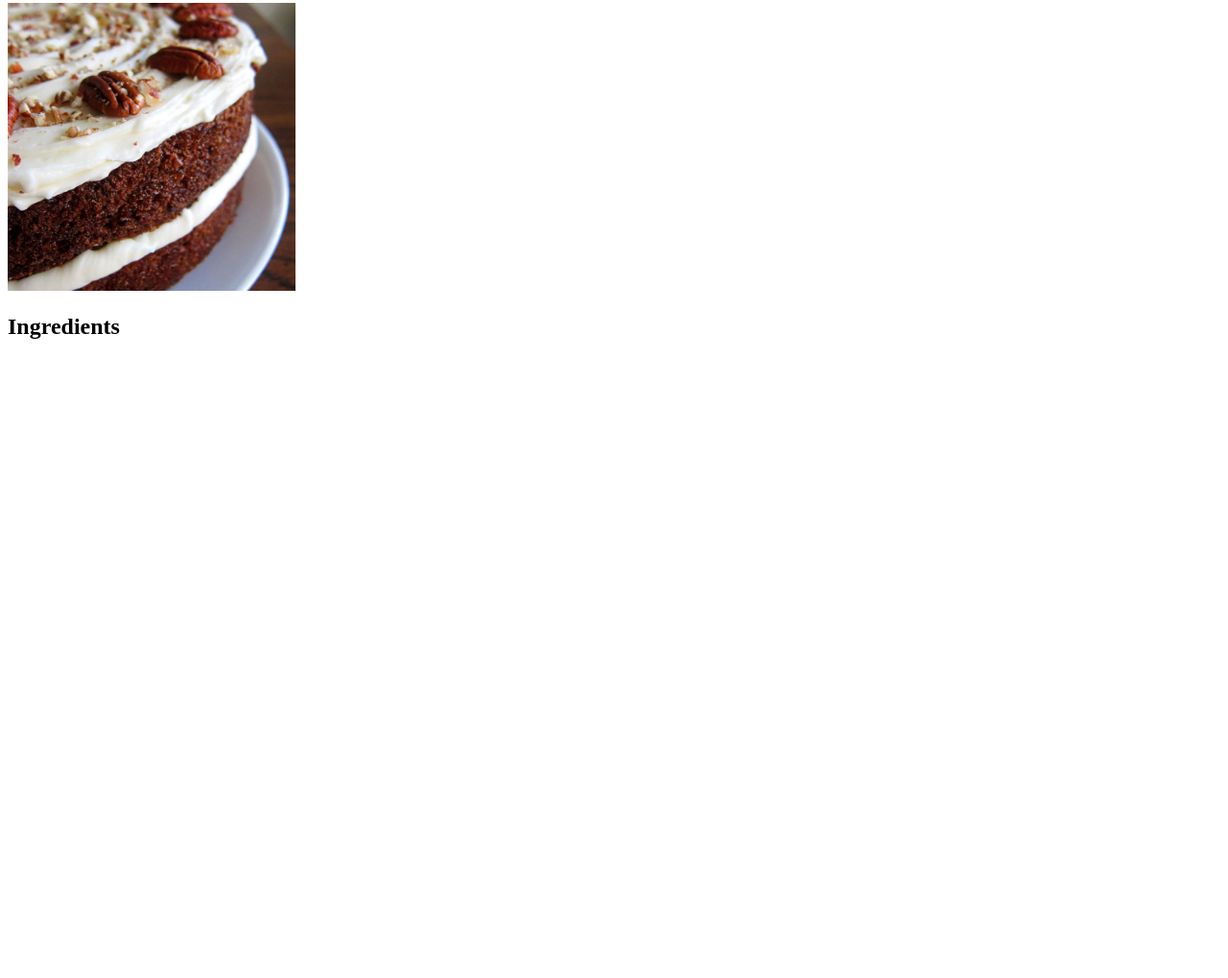
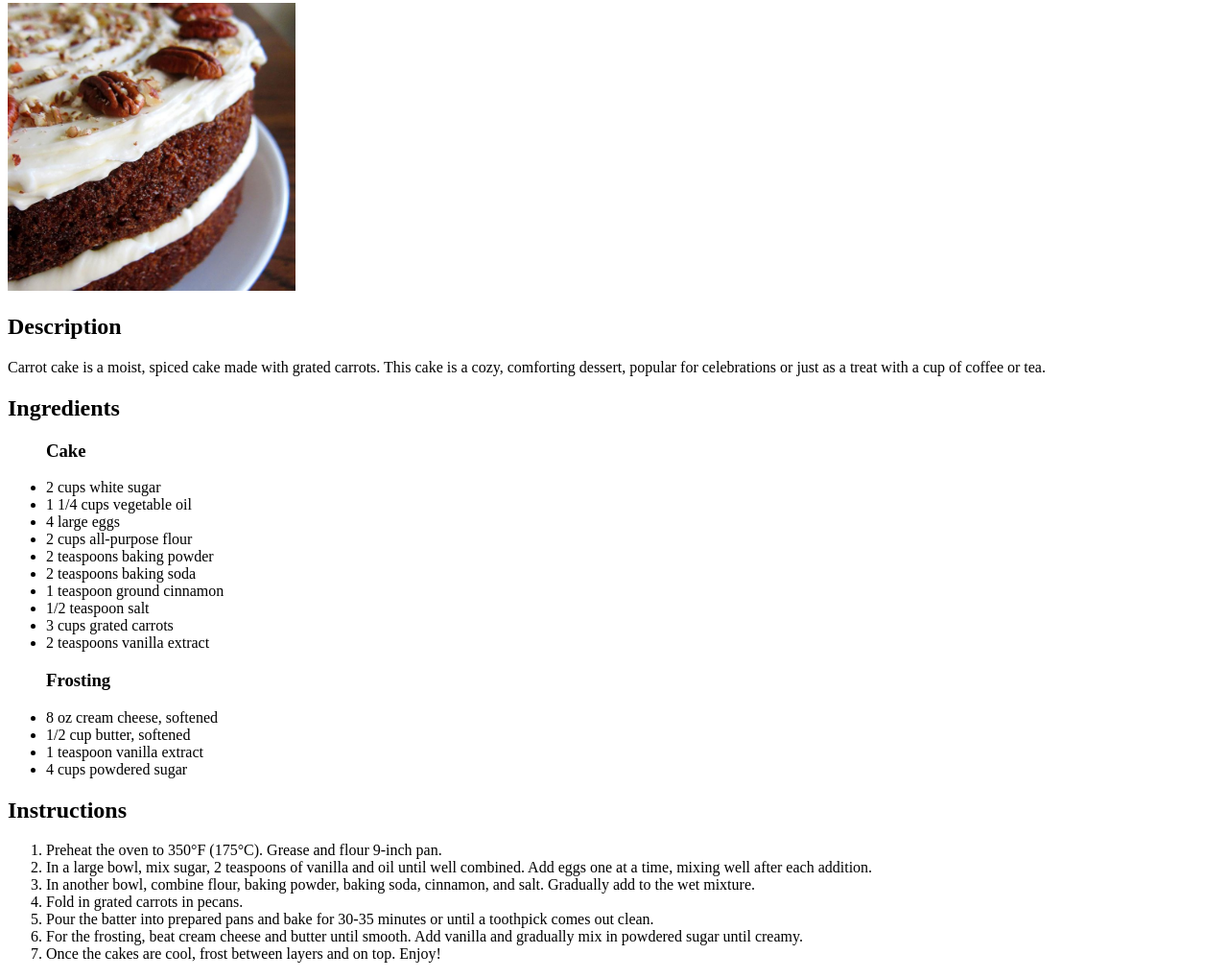
Before and after one commit to davidcastro3435/odin-recipes, a plain HTML site: page recipes/carrot-cake.html in a window 1280 px wide. Shown: the part 103-1122 px from the top of the page at 96% size. Before the commit the page ends 800 px from the top, so only its background shows below. Drawn offline with Linux system fonts and the light colour scheme.

Commit message:
feat: add description, ingredients, instructions

```diff
--- a/recipes/carrot-cake.html
+++ b/recipes/carrot-cake.html
@@ -10,6 +10,35 @@
         <a href="../index.html" alt="Link to home page">Back to Recipes</a>
         <h1>Carrot Cake</h1>
         <img src="../img/carrotcake.jpg" alt="Carrot Cake" width="300">
+        <h2>Description</h2>
+        <p>Carrot cake is a moist, spiced cake made with grated carrots. This cake is a cozy, comforting dessert, popular for celebrations or just as a treat with a cup of coffee or tea.</p>
         <h2>Ingredients</h2>
+        <ul>
+            <h3>Cake</h3>
+            <li>2 cups white sugar</li>
+            <li>1 1/4 cups vegetable oil</li>
+            <li>4 large eggs</li>
+            <li>2 cups all-purpose flour</li>
+            <li>2 teaspoons baking powder</li>
+            <li>2 teaspoons baking soda</li>
+            <li>1 teaspoon ground cinnamon</li>
+            <li>1/2 teaspoon salt</li>
+            <li>3 cups grated carrots</li>
+            <li>2 teaspoons vanilla extract</li>
+            <h3>Frosting</h3>
+            <li>8 oz cream cheese, softened</li>
+            <li>1/2 cup butter, softened</li>
+            <li>1 teaspoon vanilla extract</li>
+            <li>4 cups powdered sugar</li>
+        </ul>
+        <h2>Instructions</h2>
+        <ol>
+            <li>Preheat the oven to 350°F (175°C). Grease and flour 9-inch pan.</li>
+            <li>In a large bowl, mix sugar, 2 teaspoons of vanilla and oil until well combined. Add eggs one at a time, mixing well after each addition.</li>
+            <li>In another bowl, combine flour, baking powder, baking soda, cinnamon, and salt. Gradually add to the wet mixture.</li>
+            <li>Fold in grated carrots in pecans.</li>
+            <li>Pour the batter into prepared pans and bake for 30-35 minutes or until a toothpick comes out clean.</li>
+            <li>For the frosting, beat cream cheese and butter until smooth. Add vanilla and gradually mix in powdered sugar until creamy.</li>
+            <li>Once the cakes are cool, frost between layers and on top. Enjoy!</li>
     </body>
 </html>
```
Also changed, not shown: recipes/banana-bread.html (+29 -0 lines), recipes/fajita-cheeseburger.html (+25 -0 lines).
